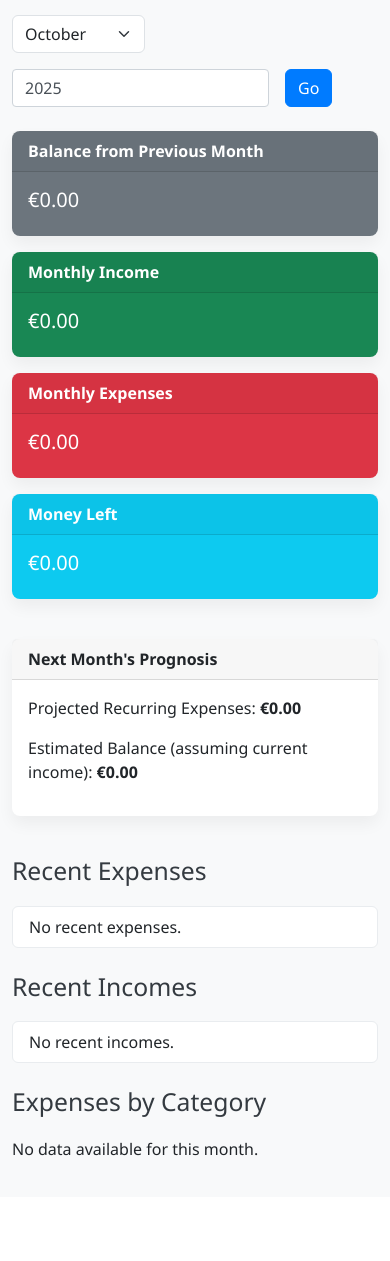
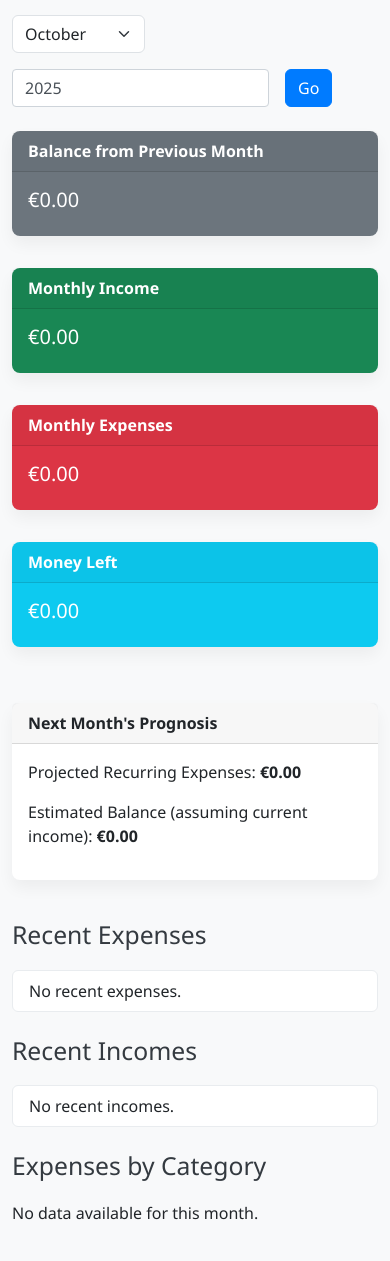
Before and after one commit to akimchik/homaaccountant, a Django app: page / in a window 390 px wide. Shown: the part 204-1465 px from the top of the page. Before the commit the page ends 1360 px from the top, so only its background shows below. Run offline with Django 5.2, Linux system fonts and the light colour scheme; the visitor is signed in with stand-in values (Sample User, id 1); data that the repository does not hold is empty; some libraries are stand-ins or nearby versions.

Commit message:
v0.0.5 update for README, LICENSE and requirements.txt also minor dashboard updates

```diff
--- a/expenses/templates/expenses/dashboard.html
+++ b/expenses/templates/expenses/dashboard.html
@@ -28,7 +28,7 @@
 
     {# Budget Summary Section #}
     <div class="row mb-4">
-        <div class="col-md-3">
+        <div class="col-lg-3 col-md-6 col-sm-12 mb-3">
             <div class="card text-white bg-secondary mb-3">
                 <div class="card-header">Balance from Previous Month</div>
                 <div class="card-body">
@@ -36,7 +36,7 @@
                 </div>
             </div>
         </div>
-        <div class="col-md-3">
+        <div class="col-lg-3 col-md-6 col-sm-12 mb-3">
             <div class="card text-white bg-success mb-3">
                 <div class="card-header">Monthly Income</div>
                 <div class="card-body">
@@ -45,7 +45,7 @@
                 </div>
             </div>
         </div>
-        <div class="col-md-3">
+        <div class="col-lg-3 col-md-6 col-sm-12 mb-3">
             <div class="card text-white bg-danger mb-3">
                 <div class="card-header">Monthly Expenses</div>
                 <div class="card-body">
@@ -54,7 +54,7 @@
                 </div>
             </div>
         </div>
-        <div class="col-md-3">
+        <div class="col-lg-3 col-md-6 col-sm-12 mb-3">
             <div class="card text-white {% if money_left >= 0 %}bg-info{% else %}bg-warning{% endif %} mb-3">
                 <div class="card-header">Money Left</div>
                 <div class="card-body">
@@ -86,7 +86,7 @@
     </div>
 
     <div class="row">
-        <div class="col-md-6">
+        <div class="col-lg-6 col-md-12">
             <h2>Recent Expenses</h2>
             <ul class="list-group mb-4"> {# Added mb-4 for spacing #}
                 {% for expense in recent_expenses %}
@@ -100,7 +100,7 @@
                 {% endfor %}
             </ul>
         </div>
-        <div class="col-md-6">
+        <div class="col-lg-6 col-md-12">
             <h2>Recent Incomes</h2>
             <ul class="list-group mb-4">
                 {% for income in recent_incomes %}
--- /dev/null
+++ b/requirements.txt
@@ -0,0 +1,5 @@
+asgiref==3.9.2
+Django==5.2.7
+python-dateutil==2.9.0.post0
+six==1.17.0
+sqlparse==0.5.3
```
Also changed, not shown: README.md, 1 other file.
